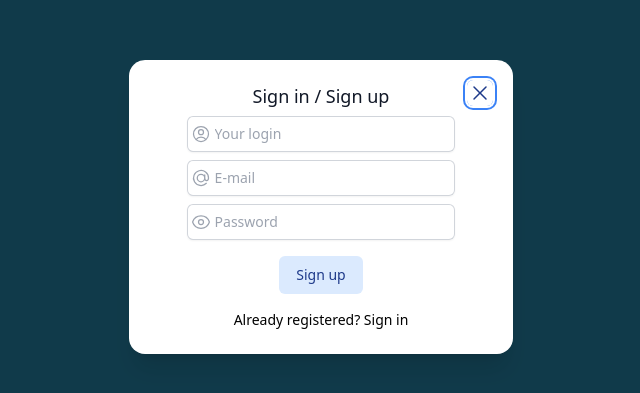
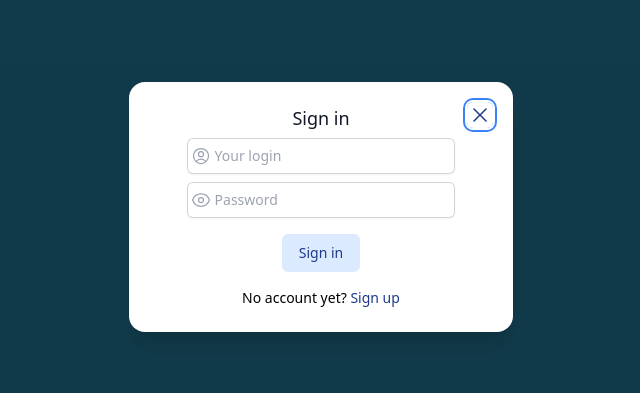
Before and after one commit to eimwe/chatroom, a Vue app: page / in a window 1280 px wide. Shown: the part 193-586 px from the top of the page, without its empty margins (319-959 px from the left). Built offline with nearby package versions, Linux system fonts and the light colour scheme.

Commit message:
Imported modal contents for conditional rendering
Switching between sign in and sign up forms

```diff
--- a/src/components/ModalContent.vue
+++ b/src/components/ModalContent.vue
@@ -1,69 +1,36 @@
 <script setup>
 import { ref } from 'vue';
-import { DialogTitle } from '@headlessui/vue';
-import { UserCircleIcon, EyeIcon, AtSymbolIcon } from '@heroicons/vue/24/outline';
+import LoginForm from './LoginForm.vue';
+import RegisterForm from './RegisterForm.vue';
 
-const username = ref('');
-const email = ref('');
-const password = ref('');
+const showLoginForm = ref(true);
 </script>
 
 <template>
-  <DialogTitle as="h3" class="text-center text-lg font-medium leading-6 text-gray-900">
-    Sign in / Sign up
-  </DialogTitle>
-  <form class="mx-auto w-4/5">
-    <div class="relative mt-2 rounded-md shadow-sm">
-      <UserCircleIcon
-        class="pointer-events-none absolute inset-y-0 left-0 top-1.5 flex h-6 w-6 items-center stroke-gray-400 pl-1"
-      />
-      <input
-        v-model="username"
-        type="text"
-        name="username"
-        id="username"
-        class="block w-full rounded-md border-0 py-1.5 pl-7 text-gray-900 ring-1 ring-inset ring-gray-300 placeholder:text-gray-400 focus:ring-2 focus:ring-inset focus:ring-blue-900 sm:text-sm sm:leading-6"
-        placeholder="Your login"
-      />
-    </div>
-    <div class="relative mt-2 rounded-md shadow-sm">
-      <AtSymbolIcon
-        class="pointer-events-none absolute inset-y-0 left-0 top-1.5 flex h-6 w-6 items-center stroke-gray-400 pl-1"
-      />
-      <input
-        v-model="email"
-        type="email"
-        name="email"
-        id="email"
-        class="block w-full rounded-md border-0 py-1.5 pl-7 text-gray-900 ring-1 ring-inset ring-gray-300 placeholder:text-gray-400 focus:ring-2 focus:ring-inset focus:ring-blue-900 sm:text-sm sm:leading-6"
-        placeholder="E-mail"
-      />
-    </div>
-    <div class="relative mt-2 rounded-md shadow-sm">
-      <EyeIcon
-        class="pointer-events-none absolute inset-y-0 left-0 top-1.5 flex h-6 w-6 items-center stroke-gray-400 pl-1"
-      />
-      <input
-        v-model="password"
-        type="password"
-        name="password"
-        id="password"
-        class="block w-full rounded-md border-0 py-1.5 pl-7 text-gray-900 ring-1 ring-inset ring-gray-300 placeholder:text-gray-400 focus:ring-2 focus:ring-inset focus:ring-blue-900 sm:text-sm sm:leading-6"
-        placeholder="Password"
-      />
-    </div>
-  </form>
+  <LoginForm v-if="showLoginForm" />
+  <RegisterForm v-else />
 
-  <div class="mt-4 text-center">
-    <button
-      type="button"
-      class="inline-flex justify-center rounded-md border border-transparent bg-blue-100 px-4 py-2 text-sm font-medium text-blue-900 hover:bg-blue-200 focus:outline-none focus-visible:ring-2 focus-visible:ring-blue-500 focus-visible:ring-offset-2"
-    >
-      Sign up
-    </button>
+  <div v-if="showLoginForm" class="mt-4 text-center">
+    <p class="text-sm">
+      No account yet?
+      <a
+        class="font-medium text-blue-900 underline decoration-transparent underline-offset-4 transition-colors hover:decoration-current"
+        href="#"
+        @click.prevent="showLoginForm = false"
+        >Sign up</a
+      >
+    </p>
   </div>
 
-  <div class="mt-4 text-center">
-    <p class="text-sm">Already registered? Sign in</p>
+  <div v-else class="mt-4 text-center">
+    <p class="text-sm">
+      Already registered?
+      <a
+        class="font-medium text-blue-900 underline decoration-transparent underline-offset-4 transition-colors hover:decoration-current"
+        href="#"
+        @click.prevent="showLoginForm = true"
+        >Sign in</a
+      >
+    </p>
   </div>
 </template>
```
